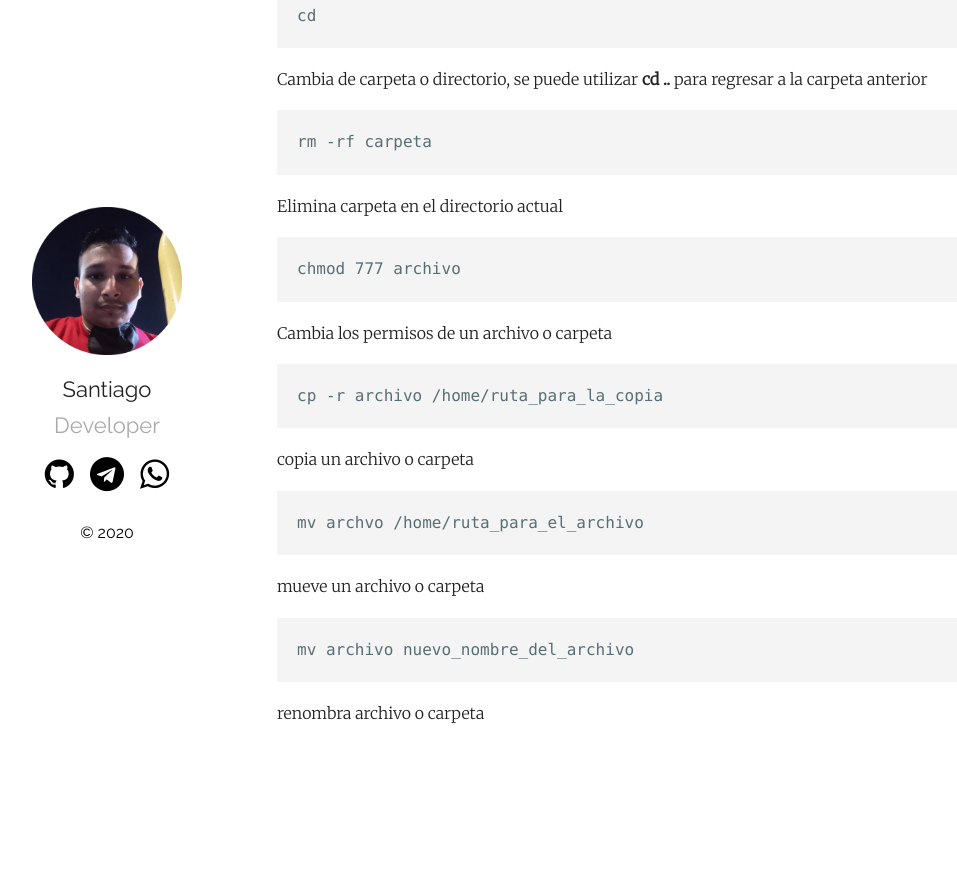
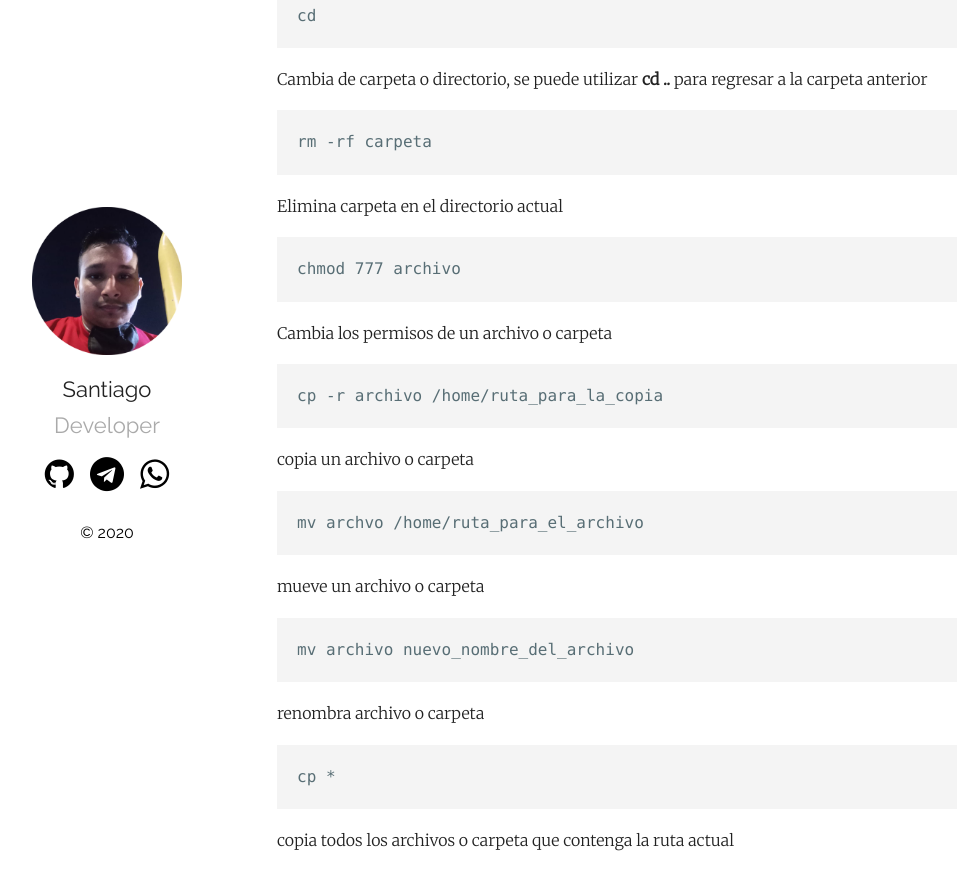
Before and after one commit to santiago500/santiago500.github.io, a Jekyll site: the page built from _posts/2020-01-28-comandos-linux-ubuntu.markdown, in a window 1280 px wide and 900 px high, scrolled down 675 px. Shown: the top 890 px of the window, without its empty margins (78-1035 px from the left). Built offline with Jekyll 4.4.1, drawn with Linux system fonts in a browser that asks for light colours; before the commit the page ends 1449 px from its top, so only the background shows below that.

Commit message:
update 2020-01-28-comandos-linux-ubuntu.markdown

```diff
--- a/_posts/2020-01-28-comandos-linux-ubuntu.markdown
+++ b/_posts/2020-01-28-comandos-linux-ubuntu.markdown
@@ -45,3 +45,7 @@ En este documento he recopilado algunos comandos linux utilizados en ubuntu.
     mv archivo nuevo_nombre_del_archivo
 
   renombra archivo o carpeta
+
+    cp *
+
+copia todos los archivos o carpeta que contenga la ruta actual
```
